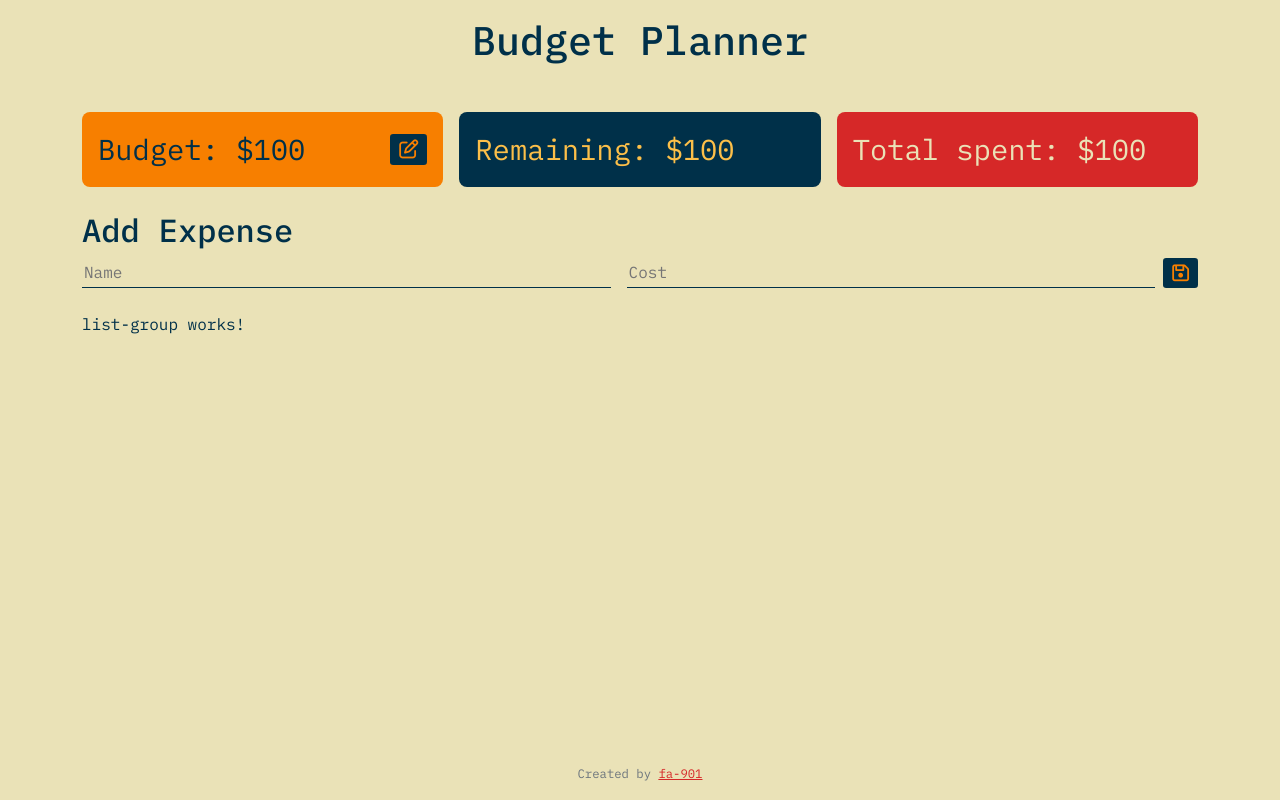
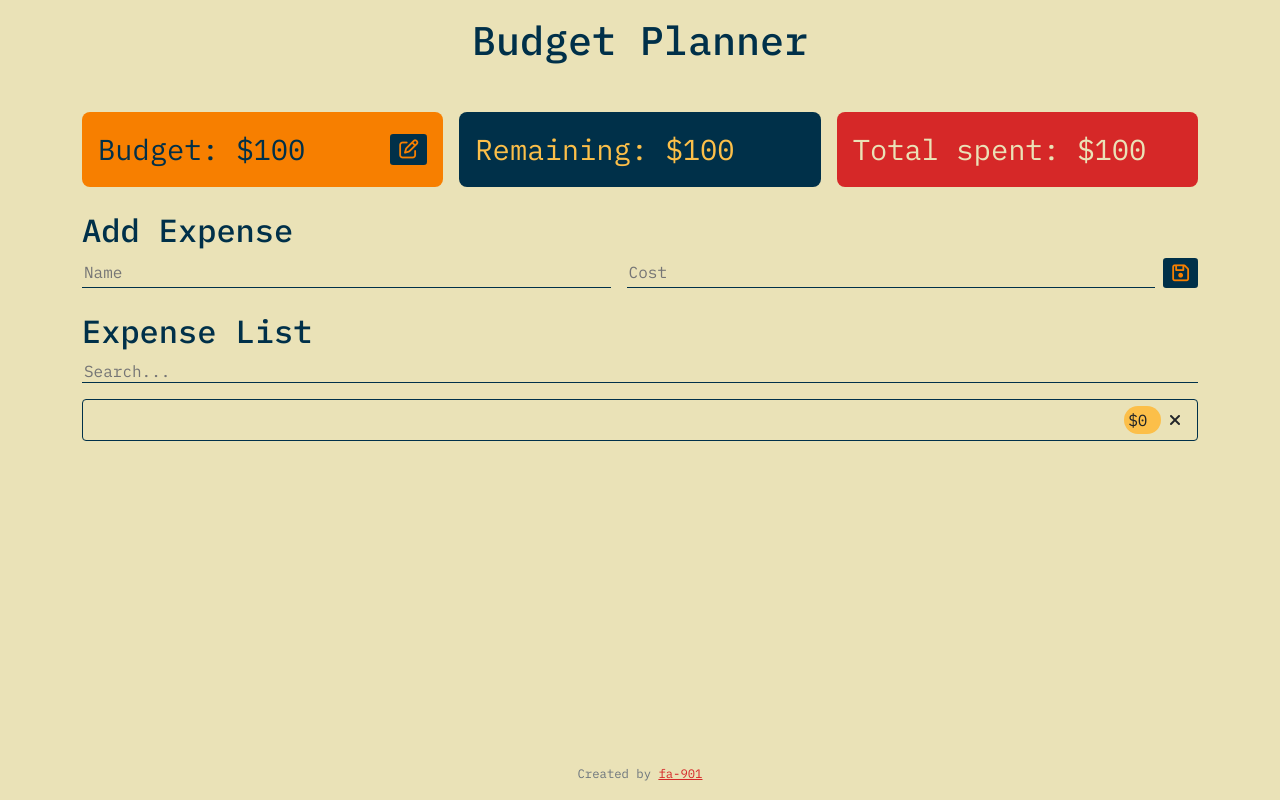
Before and after one commit to fa-901/ng-budget-tracker, an Angular app: page / in a window 1280 px wide. Both pictures are taken after a click on the button 1180 px from the left and 272 px from the top of the page. Built offline with nearby package versions, Linux system fonts and the light colour scheme.

Commit message:
display list of items

```diff
--- a/src/app/components/button-group/button-group.component.ts
+++ b/src/app/components/button-group/button-group.component.ts
@@ -14,9 +14,11 @@ export class ButtonGroupComponent {
 	get remaining() {
 		return this.itemService.budget;
 	}
+	//TODO
 	get spent() {
 		return this.itemService.budget;
 	}
+	//TODO
 	get budget() {
 		return this.itemService.budget;
 	}
--- a/src/app/components/list-group/list-group.component.html
+++ b/src/app/components/list-group/list-group.component.html
@@ -1 +1,29 @@
-<p>list-group works!</p>
+<h2>Expense List</h2>
+<div class="mb-3">
+	<input
+		class="txt-input"
+		placeholder="Search..."
+		type="text"
+		[(ngModel)]="search"
+		(keyup.enter)="searchItem()"
+		(ngModelChange)="searchItem()"
+	/>
+</div>
+<ul class="list-group">
+	<li class="list-group-item d-flex" *ngFor="let item of filteredList">
+		<span>{{ item.name }}</span>
+		<span class="ms-auto">
+			<span class="rounded-pill p-1 bg-y">
+				{{ item.value | currency: "USD":"symbol":"0.0-2" }}
+			</span>
+			<span
+				class="ms-2 fs-6 fas fa-times c-pointer"
+				aria-hidden="true"
+				(click)="deleteItem()"
+			></span
+		></span>
+	</li>
+	<div class="text-center hint" *ngIf="fullList.length < 1">
+		You have no items in your list
+	</div>
+</ul>
--- a/src/app/components/list-group/list-group.component.ts
+++ b/src/app/components/list-group/list-group.component.ts
@@ -1,4 +1,6 @@
 import { Component, OnInit } from '@angular/core';
+import { ItemServiceService } from 'src/app/services/item-service.service';
+import { IItem } from 'src/app/types/common';
 
 @Component({
 	selector: 'app-list-group',
@@ -6,7 +8,31 @@ import { Component, OnInit } from '@angular/core';
 	styleUrls: ['./list-group.component.scss'],
 })
 export class ListGroupComponent implements OnInit {
-	constructor() {}
+	search = '';
+	filteredList: IItem[] = [];
 
-	ngOnInit(): void {}
+	constructor(private itemService: ItemServiceService) {}
+
+	get fullList() {
+		return this.itemService.itemList;
+	}
+
+	//TODO
+	deleteItem() {}
+
+	searchItem() {
+		const { itemList } = this.itemService;
+		if (!this.search) {
+			this.filteredList = itemList;
+		} else {
+			this.filteredList = itemList.filter((item) => {
+				const reg = new RegExp(this.search, 'i');
+				return reg.test(item.name);
+			});
+		}
+	}
+
+	ngOnInit(): void {
+		this.itemService.listUpdated.subscribe(this.searchItem.bind(this));
+	}
 }
--- a/src/app/services/item-service.service.ts
+++ b/src/app/services/item-service.service.ts
@@ -1,4 +1,4 @@
-import { Injectable } from '@angular/core';
+import { EventEmitter, Injectable } from '@angular/core';
 import { IItem } from '../types/common';
 
 @Injectable({
@@ -16,5 +16,8 @@ export class ItemServiceService {
 
 	set addItem(item: IItem) {
 		this.itemList.push(item);
+		this.listUpdated.emit(this.itemList);
 	}
+
+	listUpdated = new EventEmitter();
 }
```
